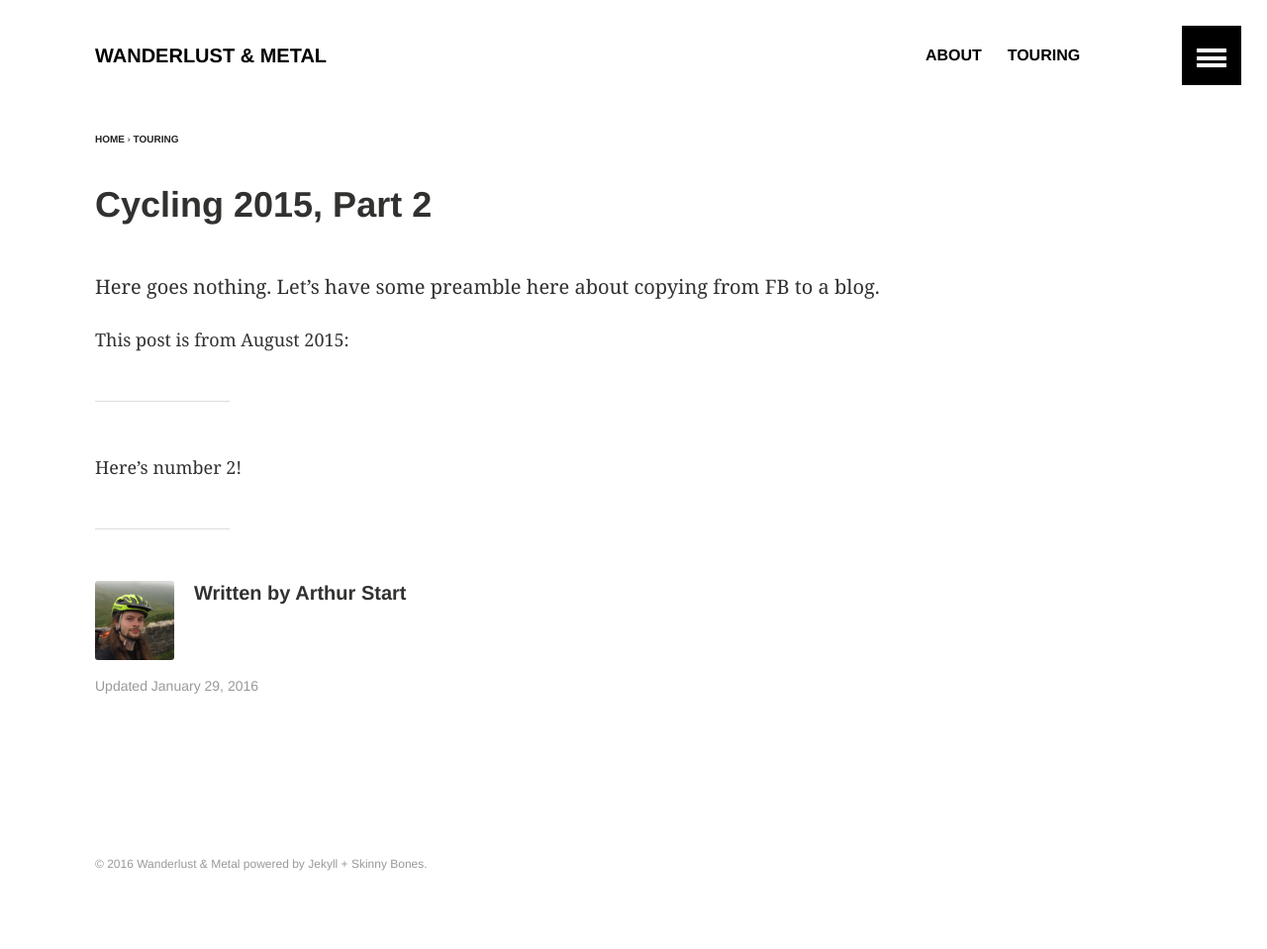
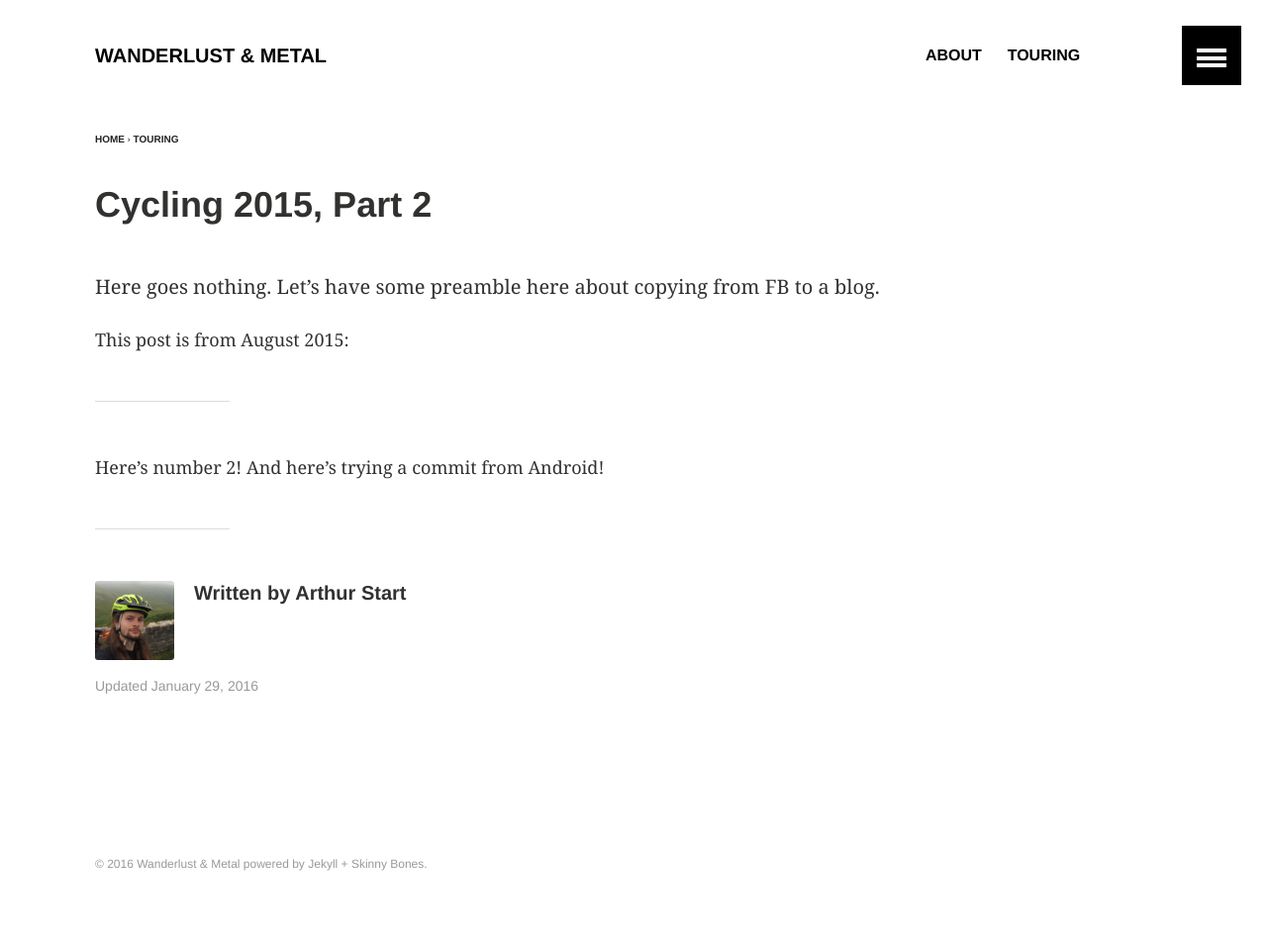
Before and after one commit to ArthurStart/git-blog, a Jekyll site: the page built from _posts/touring/2016-01-30-Cycling-2015-Part-2.md, in a window 1280 px wide. Shown: the whole page at 99% size. Built offline with Jekyll 4.4.1, drawn with Linux system fonts in a browser that asks for light colours.

Commit message:
Update 2016-01-30-Cycling-2015-Part-2.md
Android test. Xommit

```diff
--- a/_posts/touring/2016-01-30-Cycling-2015-Part-2.md
+++ b/_posts/touring/2016-01-30-Cycling-2015-Part-2.md
@@ -14,3 +14,4 @@ This post is from August 2015:
 ---
 
 Here's number 2!
+And here's trying a commit from Android!
```
